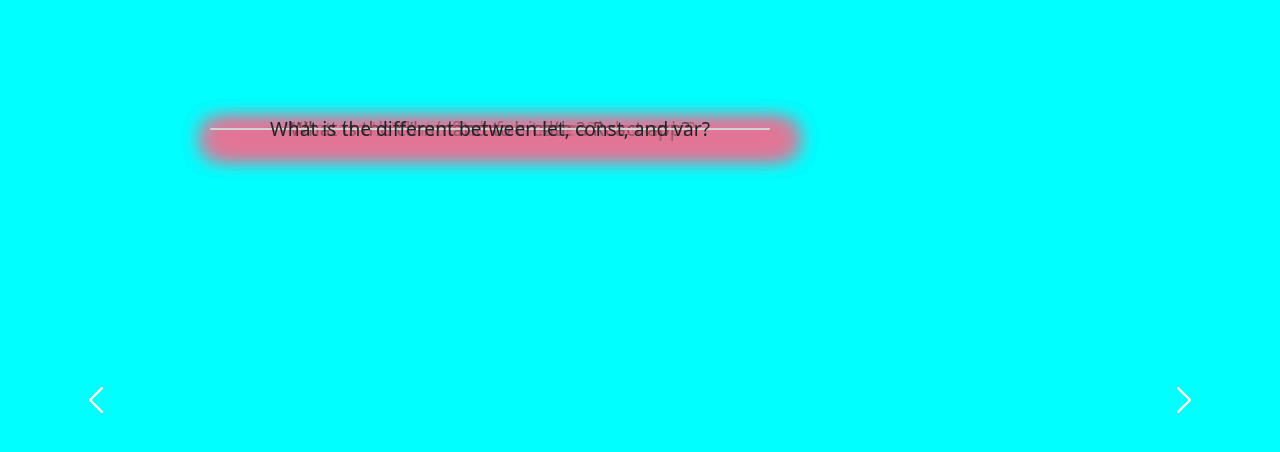
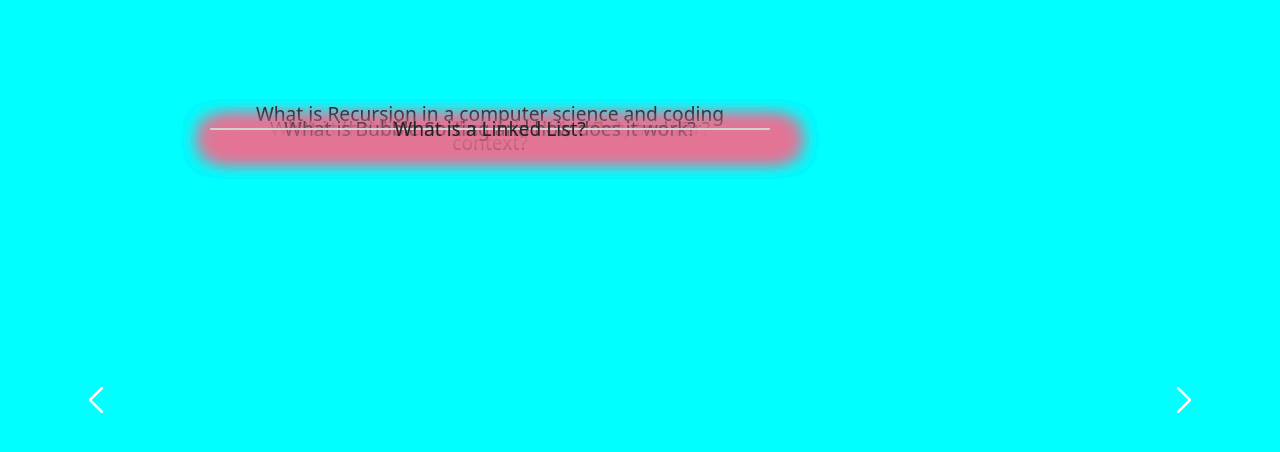
Before and after one commit to sarahwylie/flashcards, a React (Create React App) app: page / in a window 1280 px wide. Shown: the top 452 px of the page. Built offline with nearby package versions, Linux system fonts and the light colour scheme.

Commit message:
added new questions

```diff
--- a/src/components/Queries.js
+++ b/src/components/Queries.js
@@ -26,7 +26,26 @@ const queries = [
     {
       id: 5,
       question: 'What is the different between let, const, and var?',
-
+      answer: 'Var: global scope when declared outside a function, function scope when declared within, can be updated and re-declared, problematic because it may be unknowingly overwritten. Let: block scoped, can be updated but not re-declared. Const: block scoped, cannot be updated or re-declared.',
+      source: 'https://www.freecodecamp.org/news/var-let-and-const-whats-the-difference/'
+    },
+    {
+      id: 6,
+      question: 'What is Recursion in a computer science and coding context?',
+      answer: 'The process in which a function calls itself directly or indirectly. A recursive function solves a particular problem by calling a copy of itself and solving smaller subproblems of the original problems. Example: https://www.geeksforgeeks.org/c-program-for-tower-of-hanoi/',
+      source: 'https://www.geeksforgeeks.org/introduction-to-recursion-data-structure-and-algorithm-tutorials/'
+    },
+    {
+      id: 7,
+      question: 'What is Bubble Sorting and how does it work?',
+      answer: 'Bubble sorting involves comparing adject elements and swapping them if they are not in order. This algorithm is not suitable for large data sets.',
+      source: 'https://www.tutorialspoint.com/data_structures_algorithms/bubble_sort_algorithm.htm'
+    },
+    {
+      id: 8,
+      question: 'What is a Linked List?',
+      answer: 'A linear data structure in which elements are linked using pointers. The Linked List consists of nodes, and each node contains a data field and a reference link to the next node in the list.',
+      source: 'https://www.geeksforgeeks.org/data-structures/linked-list/'
     }
   ]
 
```
